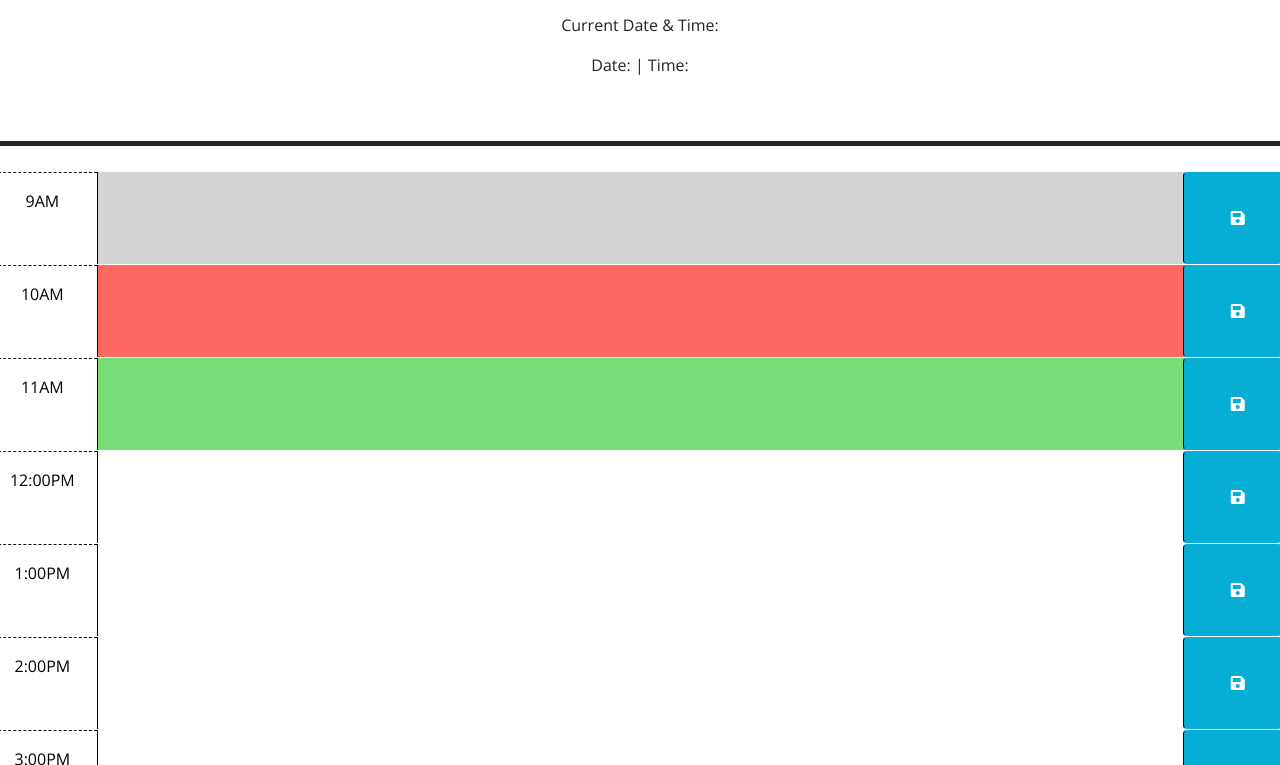
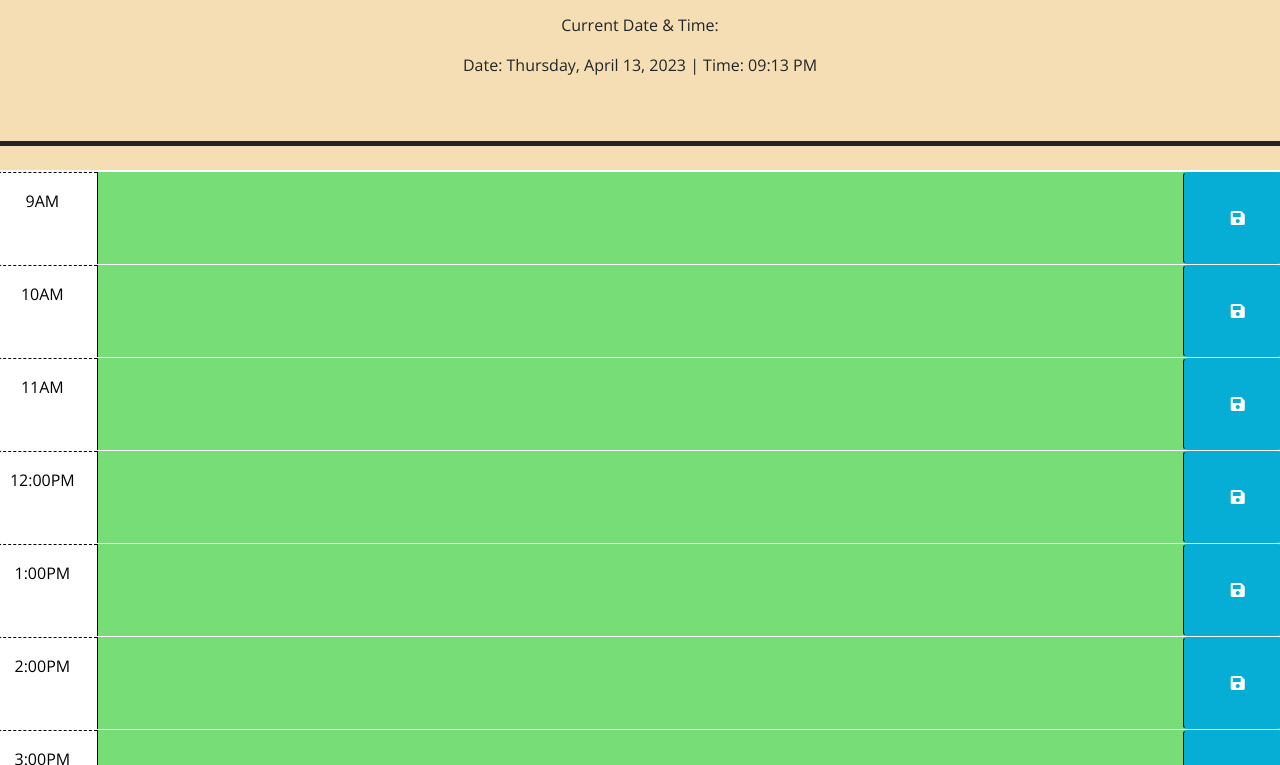
Before and after one commit to salzm/Work-Day-Scheduler, a plain HTML site: page index.html in a window 1280 px wide. Shown: the part 166-931 px from the top of the page. Drawn offline with nearby package versions, Linux system fonts and the light colour scheme.

Commit message:
made adjustmnents and added local storage

```diff
--- a/Assets/script.js
+++ b/Assets/script.js
@@ -1,23 +1,65 @@
 // Wrap all code that interacts with the DOM in a call to jQuery to ensure that
 // the code isn't run until the browser has finished rendering all the elements
 // in the html.
-$(function () {
-  // TODO: Add a listener for click events on the save button. This code should
-  // use the id in the containing time-block as a key to save the user input in
-  // local storage. HINT: What does `this` reference in the click listener
-  // function? How can DOM traversal be used to get the "hour-x" id of the
-  // time-block containing the button that was clicked? How might the id be
-  // useful when saving the description in local storage?
-  //
-  // TODO: Add code to apply the past, present, or future class to each time
-  // block by comparing the id to the current hour. HINTS: How can the id
-  // attribute of each time-block be used to conditionally add or remove the
-  // past, present, and future classes? How can Day.js be used to get the
-  // current hour in 24-hour time?
-  //
-  // TODO: Add code to get any user input that was saved in localStorage and set
-  // the values of the corresponding textarea elements. HINT: How can the id
-  // attribute of each time-block be used to do this?
-  //
-  // TODO: Add code to display the current date in the header of the page.
-});
+
+const localeSettings = {};
+  dayjs.locale(localeSettings);
+
+  // Wait until the DOM is fully loaded before executing the code inside the function.
+  $(function () {
+    // Get the current hour of the day using the dayjs library.
+    const currentH = dayjs().format('H');
+
+  // The function below changes the color of each time block based on whether it's in the "past, present, or future". It changes per Hour. I could not figure this one out
+
+   // Will refresh the color of each time block based on whether it's in the past(grey), present(red), or future(green).
+
+
+    function colorRefresh() {
+      $('.time-block').each(function() {
+      const blockHour = parseInt(this.id);
+      if (blockHour == currentH) {
+      $(this).removeClass('past future').addClass('present');
+    } else if (blockHour < currentH) {
+      $(this).removeClass('future present').addClass('past');
+    } else {
+      $(this).removeClass('past present').addClass('future');
+    }
+  });
+}
+
+colorRefresh();
+
+  // Once the user click on the save button their text will be stored locally. The user's input in a textarea to localStorage - only when the corresponding save button has been clicked.
+
+    function inputTextByUser() {
+      $('.saveBtn').on('click', function() { // Add Event Listner for click to save the input
+        const key = $(this).parent().attr('id');
+        const value = $(this).siblings('.description').val();
+        localStorage.setItem(key, value);
+      });
+    }
+
+    inputTextByUser();
+
+    // This will get the user input from the localStorage and set textarea values for each time block.
+    $('.time-block').each(function() {
+         const key = $(this).attr('id');
+        const value = localStorage.getItem(key);
+        $(this).children('.description').val(value);
+    });
+
+    // This will update the time  and date to display using jquery
+
+
+    function updateTime() {
+      const dateElement = $('#date');
+      const timeElement = $('#time');
+      const currentDate = dayjs().format('dddd, MMMM D, YYYY');
+      const currentTime = dayjs().format('hh:mm A');
+      dateElement.text(currentDate);
+      timeElement.text(currentTime);
+    }
+
+    setInterval(updateTime, 1000); // Set interval to countdown to 1000
+  });
--- a/Assets/style.css
+++ b/Assets/style.css
@@ -1,7 +1,9 @@
 body {
   font-family: 'Open Sans', sans-serif;
   font-size: 16px;
+  background-color: wheat;
 }
+
 
 textarea {
   background: transparent;
@@ -10,6 +12,8 @@ textarea {
   color: #000000;
   border-left: 1px solid black;
   padding: 10px;
+  cursor: pointer;
+
 }
 
 .description {
@@ -51,9 +55,13 @@ textarea {
   border-bottom-right-radius: 15px;
   background-color: #06aed5;
   color: white;
+  cursor: pointer;
+
 }
 
 .saveBtn i:hover {
   font-size: 20px;
   transition: all 0.3s ease-in-out;
+  cursor: pointer;
+
 }
```
Also changed, not shown: 1 other file.
